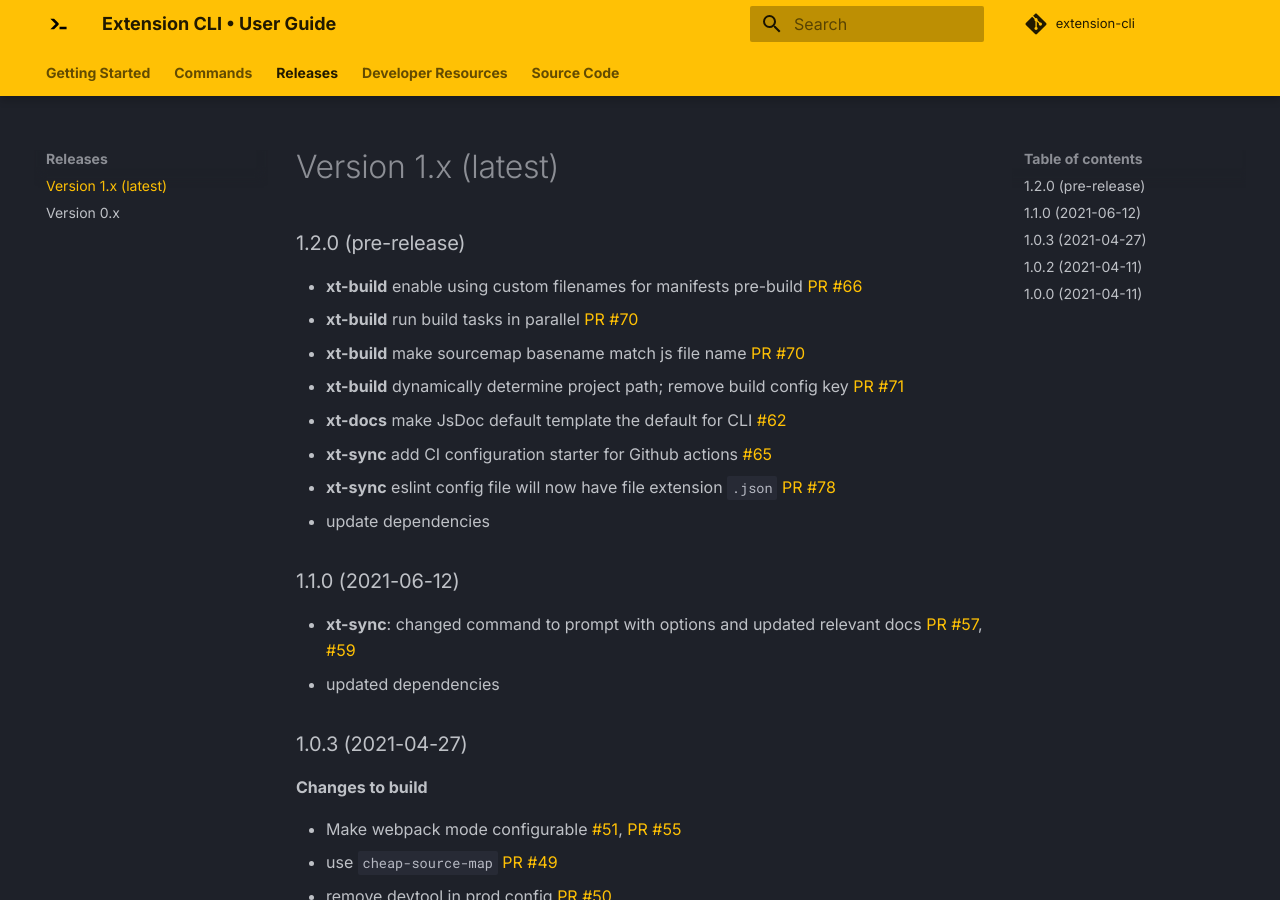
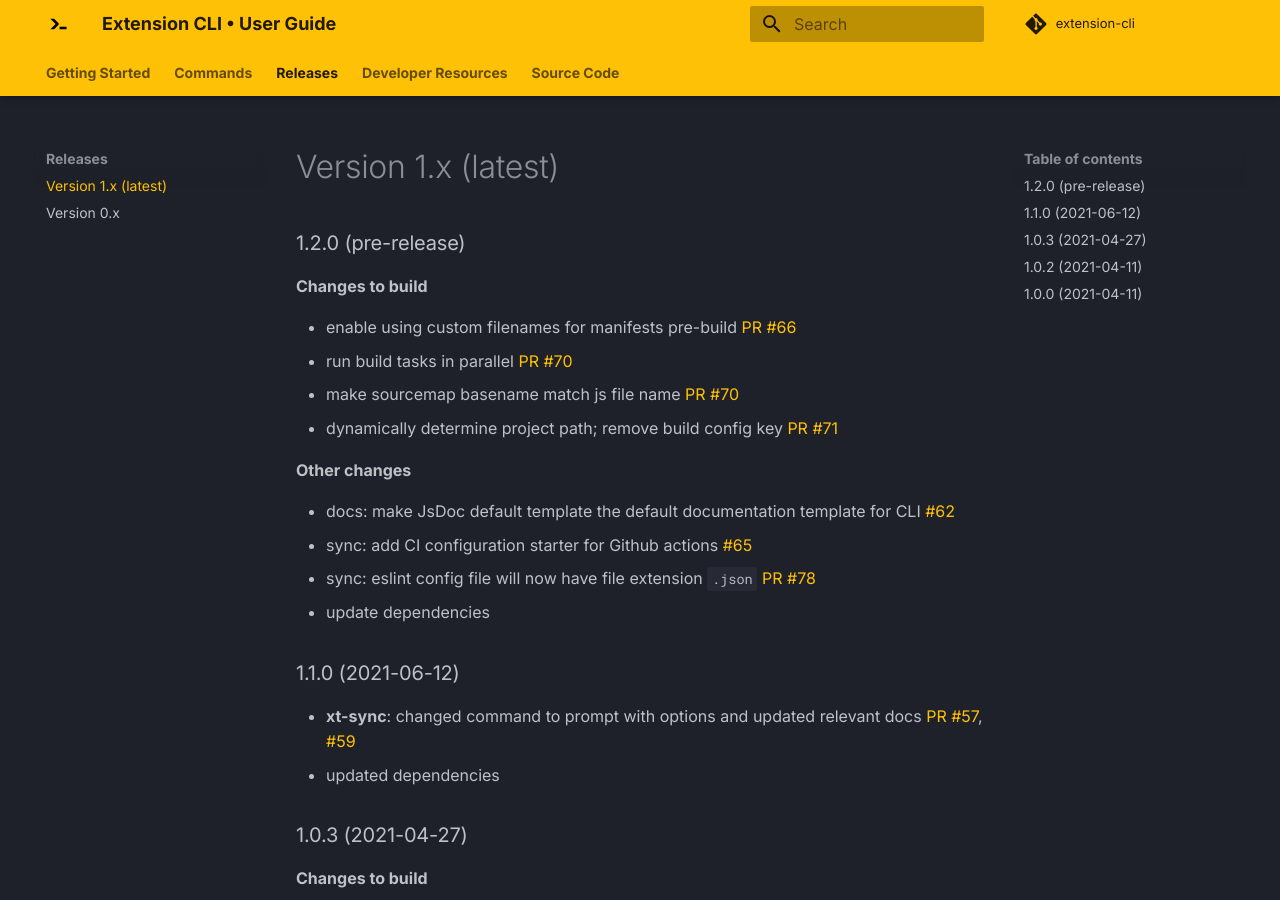
Before and after one commit to MobileFirstLLC/extension-cli, an MkDocs documentation site: the page built from guide/09-release-notes.md, in a window 1280 px wide and 900 px high. Built offline with MkDocs 1.6.1 and Material for MkDocs 9.7.7, drawn with Linux system fonts in a browser that asks for light colours; comment, search, counter and statistics services are not loaded.

Commit message:
docs: reformat release notes

```diff
--- a/guide/09-release-notes.md
+++ b/guide/09-release-notes.md
@@ -4,13 +4,18 @@
 
 ### 1.2.0 (pre-release)
 
-- **xt-build** enable using custom filenames for manifests pre-build [PR #66](https://github.com/MobileFirstLLC/extension-cli/pull/66)
-- **xt-build** run build tasks in parallel [PR #70](https://github.com/MobileFirstLLC/extension-cli/pull/70)
-- **xt-build** make sourcemap basename match js file name [PR #70](https://github.com/MobileFirstLLC/extension-cli/pull/70)
-- **xt-build** dynamically determine project path; remove build config key [PR #71](https://github.com/MobileFirstLLC/extension-cli/pull/71)
-- **xt-docs** make JsDoc default template the default for CLI [#62](https://github.com/MobileFirstLLC/extension-cli/issues/62)
-- **xt-sync** add CI configuration starter for Github actions [#65](https://github.com/MobileFirstLLC/extension-cli/issues/65)
-- **xt-sync** eslint config file will now have file extension `.json` [PR #78](https://github.com/MobileFirstLLC/extension-cli/pull/78)
+**Changes to build**
+
+- enable using custom filenames for manifests pre-build [PR #66](https://github.com/MobileFirstLLC/extension-cli/pull/66)
+- run build tasks in parallel [PR #70](https://github.com/MobileFirstLLC/extension-cli/pull/70)
+- make sourcemap basename match js file name [PR #70](https://github.com/MobileFirstLLC/extension-cli/pull/70)
+- dynamically determine project path; remove build config key [PR #71](https://github.com/MobileFirstLLC/extension-cli/pull/71)
+
+**Other changes**
+
+- docs: make JsDoc default template the default documentation template for CLI [#62](https://github.com/MobileFirstLLC/extension-cli/issues/62)
+- sync: add CI configuration starter for Github actions [#65](https://github.com/MobileFirstLLC/extension-cli/issues/65)
+- sync: eslint config file will now have file extension `.json` [PR #78](https://github.com/MobileFirstLLC/extension-cli/pull/78)
 - update dependencies
 
 ### 1.1.0 (2021-06-12)
```
